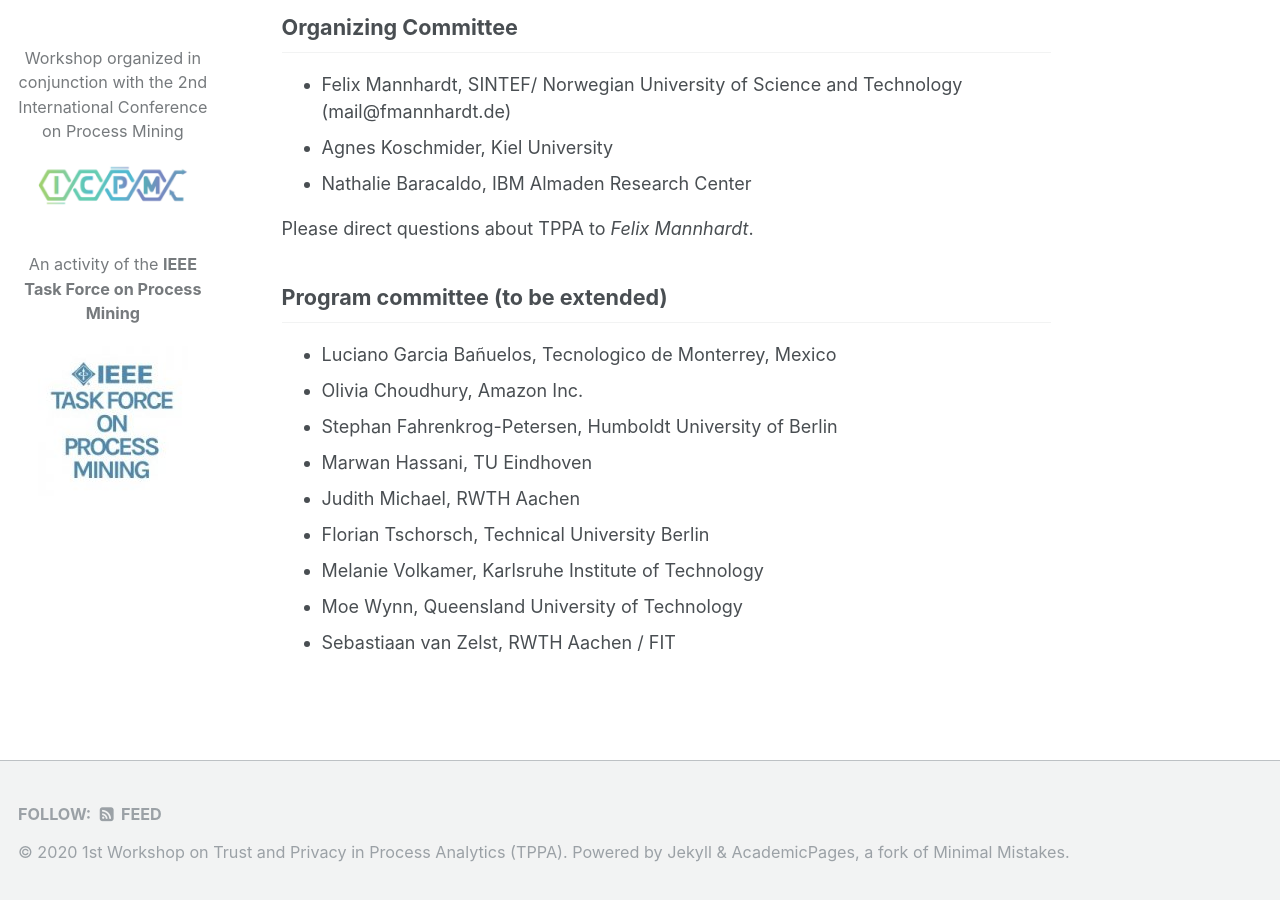
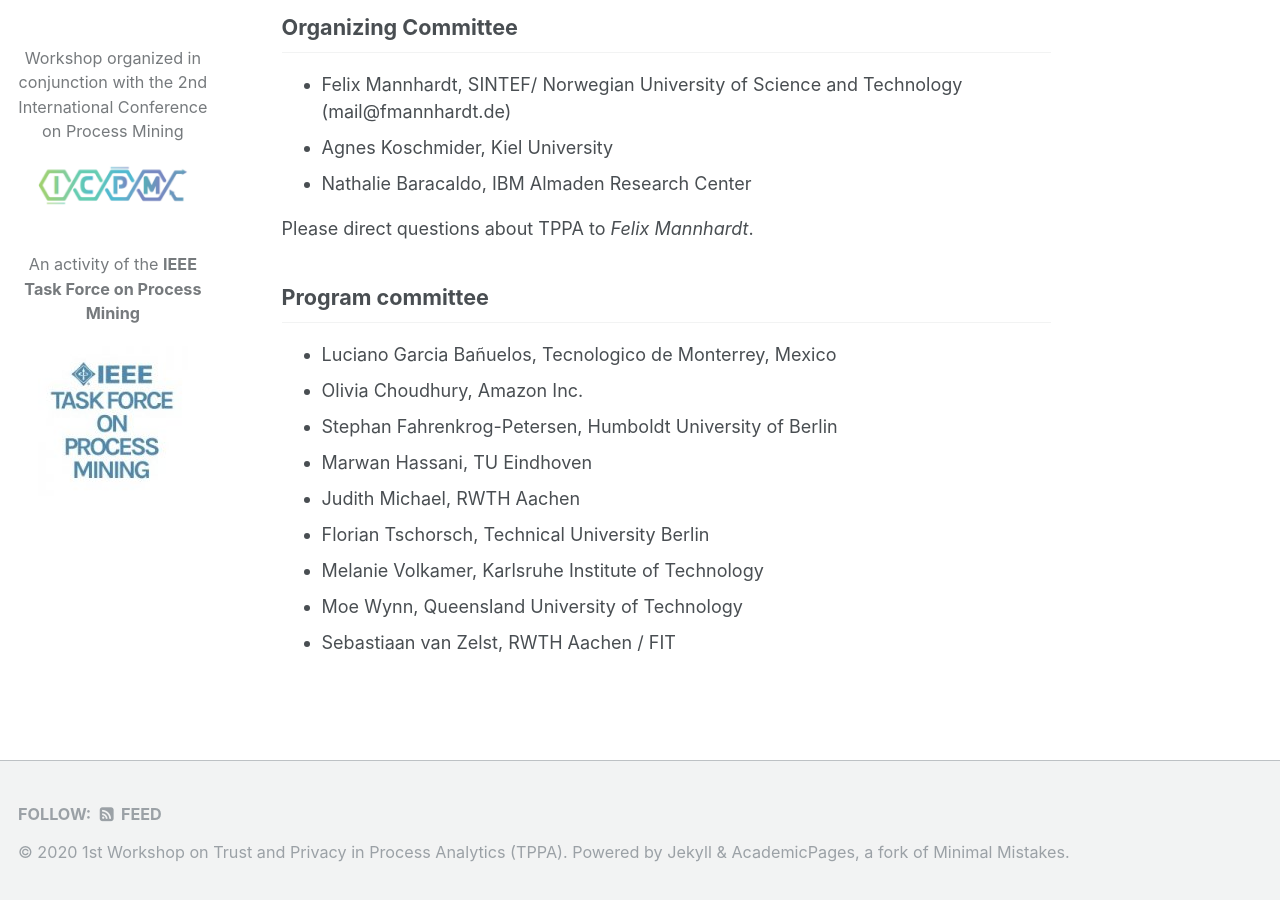
Before and after one commit to academicpages/events, a Jekyll site: the page built from _pages/about.md, in a window 1280 px wide and 900 px high, scrolled down 1896 px. Built offline with Jekyll 4.4.1, drawn with Linux system fonts in a browser that asks for light colours.

Commit message:
Update about.md

```diff
--- a/_pages/about.md
+++ b/_pages/about.md
@@ -48,7 +48,7 @@ The main objective of the TPPA workshop is to give a forum for the trust and pri
 
 Please direct questions about TPPA to *Felix Mannhardt*.
 
-## Program committee (to be extended)
+## Program committee
 
 *	Luciano Garcia Bañuelos, Tecnologico de Monterrey, Mexico
 * Olivia Choudhury, Amazon Inc.
```
